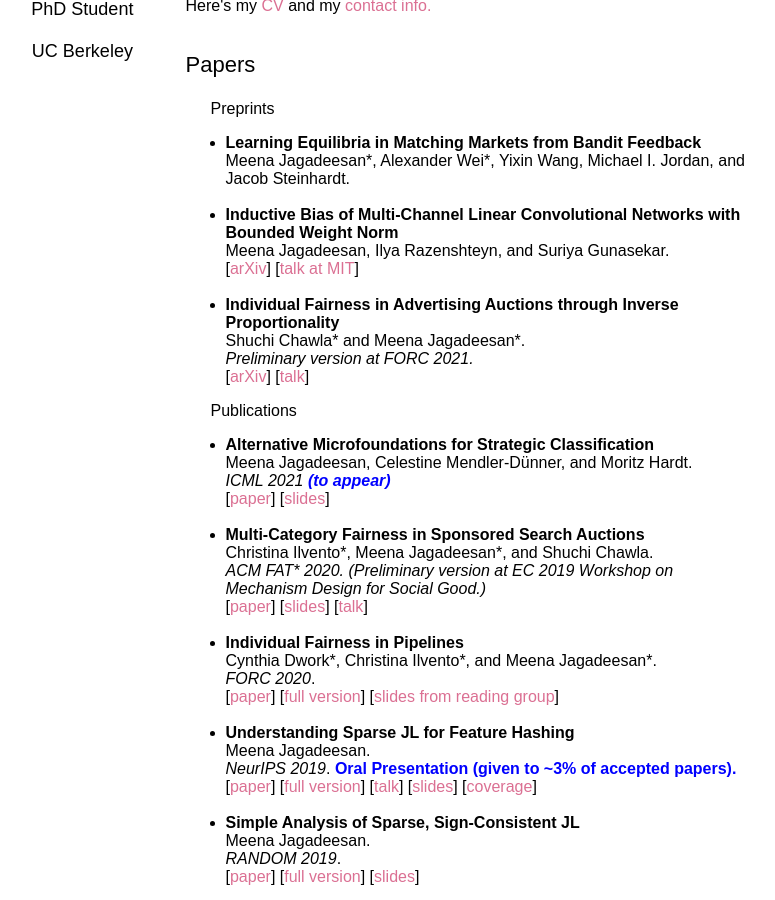
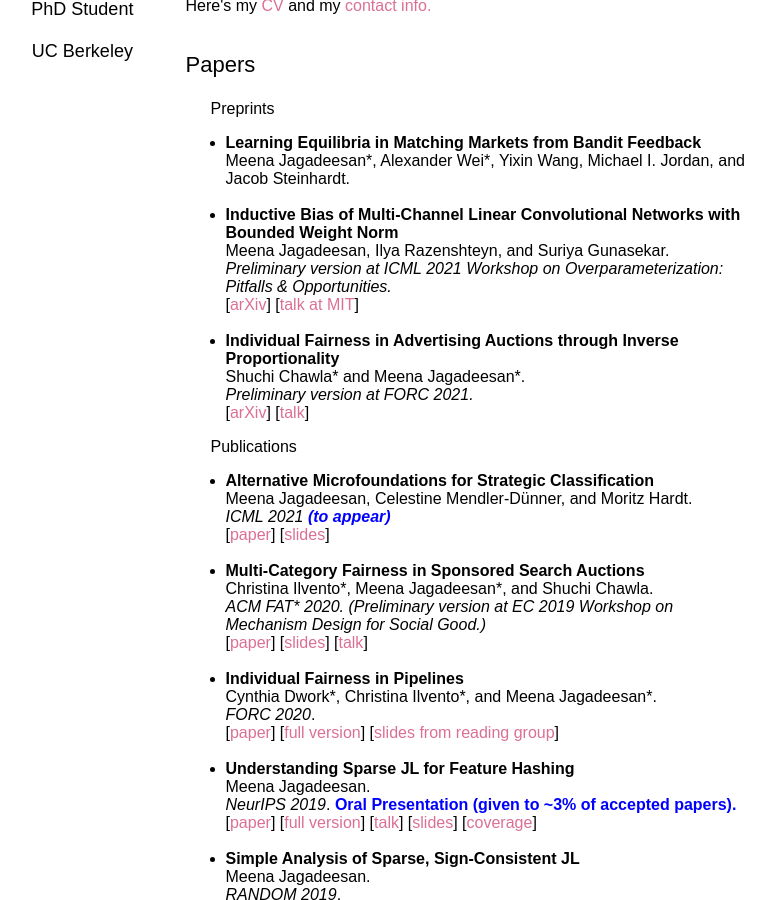
Before and after one commit to mjagadeesan/mjagadeesan.github.io, a Jekyll site: the page built from index.html, in a window 1280 px wide and 900 px high, scrolled down 338 px. Shown: the whole window, without its empty margins (267-1042 px from the left). Built offline with Jekyll 4.4.1, drawn with Linux system fonts in a browser that asks for light colours; some web fonts are replaced.

Commit message:
updated workshop

```diff
--- a/index.html
+++ b/index.html
@@ -17,6 +17,7 @@ layout: default
 	</li><br>
 	<li><b><span>Inductive Bias of Multi-Channel Linear Convolutional Networks with Bounded Weight Norm</span></b><br>
 	Meena Jagadeesan, Ilya Razenshteyn, and Suriya Gunasekar.<br>
+	<span><em>Preliminary version at ICML 2021 Workshop on Overparameterization: Pitfalls & Opportunities.</em></span><br>
 	[<a href=https://arxiv.org/abs/2102.12238>arXiv</a>] [<a href=https://www.youtube.com/watch?v=EHIlWDvdSmM>talk at MIT</a>]</li> <br>
 	<li><b><span>Individual Fairness in Advertising Auctions through Inverse Proportionality</span></b><br>
 	Shuchi Chawla<span style="font-family:Arial">*</span> and Meena Jagadeesan<span style="font-family:Arial">*</span>.<br>
```
